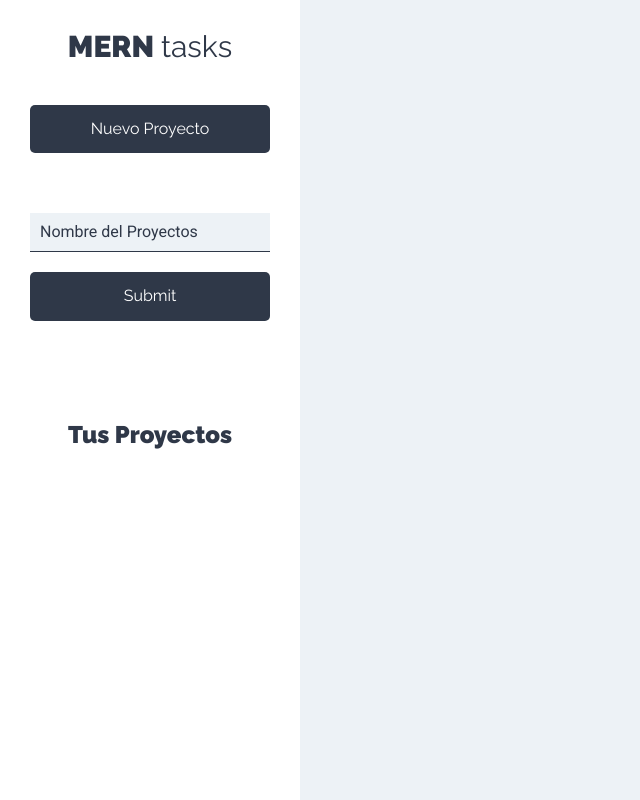
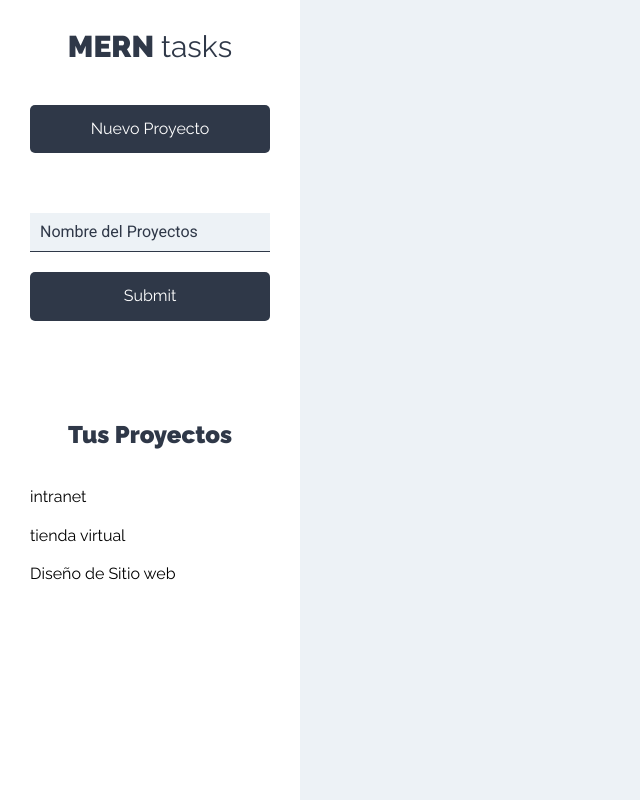
Before and after one commit to Marcos0204/client-_task_manager, a React (Create React App) app: page /proyectos in a window 1280 px wide. Shown: the whole page, without its empty margins (0-640 px from the left). Built offline with nearby package versions, Linux system fonts and the light colour scheme.

Commit message:
component-list--proyectos

```diff
--- a/src/components/layout/Sidebar.js
+++ b/src/components/layout/Sidebar.js
@@ -1,5 +1,6 @@
 import React from 'react';
 import NuevoProyectos from '../proyectos/NuevoProyectos';
+import Listado from '../proyectos/Listado';
 
 const Sidebar = () => {
     return (
@@ -8,6 +9,7 @@ const Sidebar = () => {
             <NuevoProyectos/>
             <div className="proyectos">
                 <h2>Tus Proyectos</h2>
+                <Listado/>
             </div>
         </aside>
     )
--- /dev/null
+++ b/src/components/proyectos/Listado.jsx
@@ -0,0 +1,21 @@
+import React from 'react';
+import Proyecto from './proyecto';
+
+const Listado = () => {
+    const proyectos = [
+        {nombre:'intranet'},
+        {nombre:'tienda virtual'},
+        {nombre:'Diseño de Sitio web'}
+    ]
+    return (
+        <ul className='listado-proyectos'>
+            {
+                proyectos.map((proyecto, index) =>(
+                  <Proyecto proyecto={proyecto} key={index}/>
+                ))
+            }
+        </ul>
+    )
+}
+
+export default Listado
--- /dev/null
+++ b/src/components/proyectos/proyecto.jsx
@@ -0,0 +1,16 @@
+import React from 'react'
+
+const Proyecto = ({proyecto}) => {
+
+    return (
+        <li>
+            <button
+                className='btn btn-blank'
+            >
+                {proyecto.nombre}
+            </button>
+        </li>
+    )
+}
+
+export default Proyecto
```
